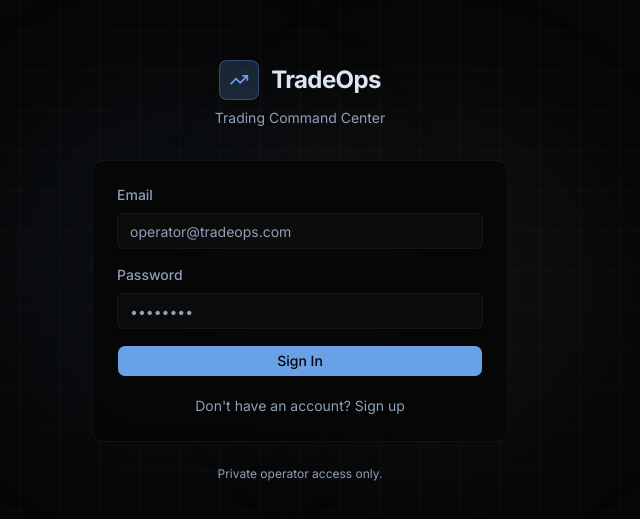
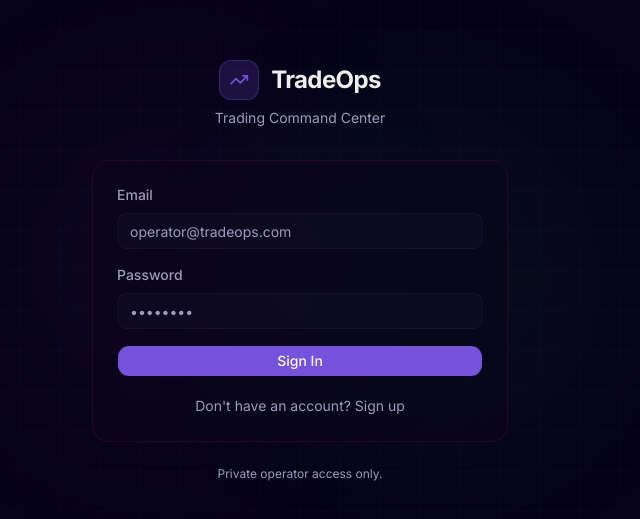
Before and after one commit to SachaMk2/TradeOps, a Next.js app: page /login in a window 1280 px wide. Shown: the part 129-648 px from the top of the page, without its empty margins (340-980 px from the left). Built offline with nearby package versions, Linux system fonts and the light colour scheme.

Commit message:
style: apply global STCK CLUB theme and update sidebar UI

```diff
--- a/src/app/globals.css
+++ b/src/app/globals.css
@@ -51,11 +51,11 @@
   --radius-3xl: calc(var(--radius) * 2.2);
   --radius-4xl: calc(var(--radius) * 2.6);
 
-  /* TradeOps custom semantic colors (Modern Clean) */
-  --color-profit: #10b981;
-  --color-profit-muted: #10b98133;
-  --color-loss: #ef4444;
-  --color-loss-muted: #ef444433;
+  /* TradeOps custom semantic colors (STCK CLUB Theme) */
+  --color-profit: #22c55e;
+  --color-profit-muted: #22c55e22;
+  --color-loss: #a855f7; /* Vibrant purple for loss instead of red */
+  --color-loss-muted: #2e106580; /* Deep dark purple background */
   --color-warning: #f59e0b;
   --color-warning-muted: #f59e0b33;
   --color-info: #3b82f6;
@@ -66,54 +66,54 @@
 :root {
   color-scheme: dark;
 
-  /* Global Dark & White Theme with Beautiful Blue Accent */
-  --background: oklch(0.12 0 0); /* Pure dark gray/black */
-  --foreground: oklch(0.92 0.02 255); /* Premium off-white with a touch of blue */
+  /* STCK CLUB Global Dark Violet Theme */
+  --background: oklch(0.12 0.05 290); /* Very dark purple, nearly black #0B0510 equivalent */
+  --foreground: oklch(0.95 0 0); /* Pure white/off-white */
 
-  --card: oklch(0.15 0 0); /* Elevated dark gray */
-  --card-foreground: oklch(0.92 0.02 255);
+  --card: oklch(0.16 0.05 290); /* Elevated dark violet */
+  --card-foreground: oklch(0.95 0 0);
 
-  --popover: oklch(0.15 0 0);
-  --popover-foreground: oklch(0.92 0.02 255);
+  --popover: oklch(0.16 0.05 290);
+  --popover-foreground: oklch(0.95 0 0);
 
-  /* Primary is a very nice, elegant blue */
-  --primary: oklch(0.70 0.12 255); /* Beautiful, crisp blue */
-  --primary-foreground: oklch(0.12 0 0); /* Dark text on primary for contrast */
+  /* Primary is vibrant purple */
+  --primary: oklch(0.55 0.2 290); /* Vibrant purple like #8B5CF6 */
+  --primary-foreground: oklch(0.98 0 0);
 
-  --secondary: oklch(0.20 0 0);
-  --secondary-foreground: oklch(0.92 0.02 255);
+  --secondary: oklch(0.20 0.05 290);
+  --secondary-foreground: oklch(0.95 0 0);
 
-  --muted: oklch(0.18 0 0);
-  --muted-foreground: oklch(0.70 0.04 255); /* highly readable silver/blue gray */
+  --muted: oklch(0.20 0.05 290);
+  --muted-foreground: oklch(0.70 0.05 290); /* Subtle light purple/grey */
 
-  --accent: oklch(0.22 0 0);
-  --accent-foreground: oklch(0.92 0.02 255);
+  --accent: oklch(0.25 0.1 290);
+  --accent-foreground: oklch(0.95 0 0);
 
-  --destructive: oklch(0.60 0.16 20); /* Elegant red */
+  --destructive: oklch(0.60 0.16 20); /* Kept for hard errors, but UI loss is purple */
   --destructive-foreground: oklch(0.98 0 0);
 
-  --border: oklch(0.25 0 0); /* Visible, clean borders */
-  --input: oklch(0.22 0 0);
-  --ring: oklch(0.70 0.12 255); /* Blue focus rings */
+  --border: oklch(0.25 0.05 290);
+  --input: oklch(0.20 0.05 290);
+  --ring: oklch(0.55 0.2 290);
 
-  /* Modern Grayscale/Blue charts */
-  --chart-1: oklch(0.70 0.12 255); /* Blue */
-  --chart-2: oklch(0.75 0 0);
-  --chart-3: oklch(0.55 0 0);
-  --chart-4: oklch(0.35 0 0);
-  --chart-5: oklch(0.20 0 0);
+  /* Modern Grayscale/Purple charts */
+  --chart-1: oklch(0.55 0.2 290); /* Purple */
+  --chart-2: oklch(0.70 0.18 150); /* Green */
+  --chart-3: oklch(0.65 0.15 250); /* Blue */
+  --chart-4: oklch(0.45 0.15 290);
+  --chart-5: oklch(0.30 0.10 290);
 
-  /* Sidebar */
-  --sidebar: oklch(0.10 0 0); /* Deepest black for sidebar */
-  --sidebar-foreground: oklch(0.70 0.04 255); /* Soft blue-gray for non-active links */
-  --sidebar-primary: oklch(0.70 0.12 255);
-  --sidebar-primary-foreground: oklch(0.12 0 0);
-  --sidebar-accent: oklch(0.18 0 0);
-  --sidebar-accent-foreground: oklch(0.92 0.02 255);
-  --sidebar-border: oklch(0.20 0 0);
-  --sidebar-ring: oklch(0.70 0.12 255);
+  /* Sidebar styling explicitly matched to the image */
+  --sidebar: oklch(0.10 0.02 290); /* Even darker background for sidebar */
+  --sidebar-foreground: oklch(0.75 0 0); /* Muted white for unselected text */
+  --sidebar-primary: oklch(0.20 0.05 290);
+  --sidebar-primary-foreground: oklch(0.95 0 0);
+  --sidebar-accent: oklch(0.18 0.08 290); /* Dark purple highlight on hover/active */
+  --sidebar-accent-foreground: oklch(0.95 0 0);
+  --sidebar-border: oklch(0.15 0.05 290);
+  --sidebar-ring: oklch(0.55 0.2 290);
 
-  --radius: 0.5rem;
+  --radius: 0.75rem;
 }
 
 @layer base {
@@ -128,7 +128,7 @@
   }
 }
 
-/* Custom scrollbar for the terminal feel */
+/* Custom scrollbar */
 @layer base {
   ::-webkit-scrollbar {
     width: 6px;
@@ -138,44 +138,44 @@
     background: transparent;
   }
   ::-webkit-scrollbar-thumb {
-    background: oklch(0.3 0.005 270);
+    background: oklch(0.3 0.05 290);
     border-radius: 3px;
   }
   ::-webkit-scrollbar-thumb:hover {
-    background: oklch(0.4 0.005 270);
+    background: oklch(0.4 0.1 290);
   }
 }
 
-/* Glow effect utilities */
+/* Glow effect utilities - Updated for new theme */
 .glow-profit {
-  box-shadow: 0 0 20px #10b98120, 0 0 40px #10b98110;
+  box-shadow: 0 0 20px #22c55e20, 0 0 40px #22c55e10;
 }
 .glow-loss {
-  box-shadow: 0 0 20px #ef444420, 0 0 40px #ef444410;
+  box-shadow: 0 0 20px #a855f720, 0 0 40px #a855f710;
 }
 .glow-primary {
-  box-shadow: 0 0 20px oklch(0.70 0.12 255 / 20%), 0 0 40px oklch(0.70 0.12 255 / 10%);
+  box-shadow: 0 0 20px oklch(0.55 0.2 290 / 20%), 0 0 40px oklch(0.55 0.2 290 / 10%);
 }
 
 .text-glow-profit {
-  text-shadow: 0 0 12px rgba(16, 185, 129, 0.4);
+  text-shadow: 0 0 12px rgba(34, 197, 94, 0.4);
 }
 .text-glow-loss {
-  text-shadow: 0 0 12px rgba(239, 68, 68, 0.4);
+  text-shadow: 0 0 12px rgba(168, 85, 247, 0.4);
 }
 
-/* Glass effect */
+/* Glass effect - Updated for darker STCK CLUB feel */
 .glass {
-  background: oklch(0.12 0 0 / 80%);
-  backdrop-filter: blur(12px);
-  border: 1px solid oklch(1 0 0 / 5%);
+  background: oklch(0.14 0.05 290 / 60%);
+  backdrop-filter: blur(16px);
+  border: 1px solid oklch(1 1 1 / 5%);
 }
 
-/* Grid background pattern */
+/* Grid background pattern - updated for purple */
 .grid-pattern {
   background-image:
-    linear-gradient(oklch(1 0 0 / 2%) 1px, transparent 1px),
-    linear-gradient(90deg, oklch(1 0 0 / 2%) 1px, transparent 1px);
+    linear-gradient(oklch(0.55 0.2 290 / 3%) 1px, transparent 1px),
+    linear-gradient(90deg, oklch(0.55 0.2 290 / 3%) 1px, transparent 1px);
   background-size: 40px 40px;
 }
 
@@ -183,6 +183,7 @@
 .stat-card {
   position: relative;
   overflow: hidden;
+  border: 1px solid oklch(0.25 0.05 290);
 }
 .stat-card::before {
   content: '';
@@ -190,7 +191,7 @@
   inset: 0;
   border-radius: inherit;
   padding: 1px;
-  background: linear-gradient(135deg, oklch(1 0 0 / 8%), transparent 50%);
+  background: linear-gradient(135deg, oklch(0.55 0.2 290 / 20%), transparent 60%);
   mask: linear-gradient(#fff 0 0) content-box, linear-gradient(#fff 0 0);
   mask-composite: exclude;
   pointer-events: none;
--- a/src/components/layout/app-sidebar.tsx
+++ b/src/components/layout/app-sidebar.tsx
@@ -51,19 +51,29 @@ export function AppSidebar() {
       `}
     >
       {/* Logo */}
-      <div className={`flex items-center h-14 px-4 border-b border-sidebar-border ${collapsed ? 'justify-center' : 'gap-3'}`}>
-        <div className="w-8 h-8 rounded-lg bg-primary/20 flex items-center justify-center border border-primary/30 shrink-0">
-          <svg width="16" height="16" viewBox="0 0 24 24" fill="none" stroke="currentColor" strokeWidth="2.5" className="text-primary">
+      <div className={`flex items-center h-20 px-6 border-b border-sidebar-border ${collapsed ? 'justify-center px-4' : 'gap-3'}`}>
+        <div className="w-8 h-8 rounded-lg bg-primary/20 flex items-center justify-center border border-primary/40 shrink-0">
+          <svg width="16" height="16" viewBox="0 0 24 24" fill="none" stroke="currentColor" strokeWidth="2.5" className="text-white">
             <polyline points="22 7 13.5 15.5 8.5 10.5 2 17" />
             <polyline points="16 7 22 7 22 13" />
           </svg>
         </div>
         {!collapsed && (
-          <span className="text-sm font-bold tracking-tight text-sidebar-foreground">
-            TradeOps
+          <span className="text-lg font-bold tracking-widest text-white uppercase">
+            STCK CLUB
           </span>
         )}
       </div>
+
+      {/* User Welcome Block */}
+      {!collapsed && (
+        <div className="px-4 py-6">
+          <div className="p-4 rounded-xl border border-white/5 bg-white/[0.02] shadow-[0_0_15px_rgba(0,0,0,0.5)]">
+            <p className="text-[10px] font-black text-primary uppercase tracking-widest mb-1">Bienvenue,</p>
+            <p className="text-base font-bold text-white">Opérateur</p>
+          </div>
+        </div>
+      )}
 
       {/* Navigation */}
       <nav className="flex-1 py-4 px-2 space-y-1">
@@ -78,17 +88,17 @@ export function AppSidebar() {
               key={item.href}
               href={item.href}
               className={`
-                flex items-center gap-3 rounded-lg px-3 py-2.5 text-sm font-medium
-                transition-all duration-200
+                flex items-center gap-3 rounded-xl px-4 py-3 text-sm font-semibold
+                transition-all duration-300
                 ${collapsed ? 'justify-center px-0' : ''}
                 ${
                   isActive
-                    ? 'bg-sidebar-accent text-sidebar-primary shadow-sm'
-                    : 'text-sidebar-foreground/70 hover:bg-sidebar-accent/50 hover:text-sidebar-foreground'
+                    ? 'bg-sidebar-accent border border-primary/20 text-white shadow-[0_0_20px_rgba(109,40,217,0.15)]'
+                    : 'text-sidebar-foreground/70 hover:text-white border border-transparent'
                 }
               `}
             >
-              <item.icon className="w-4.5 h-4.5 shrink-0" />
+              <item.icon className={`w-5 h-5 shrink-0 transition-colors ${isActive ? 'text-primary' : ''}`} />
               {!collapsed && <span>{item.label}</span>}
             </Link>
           );
```
